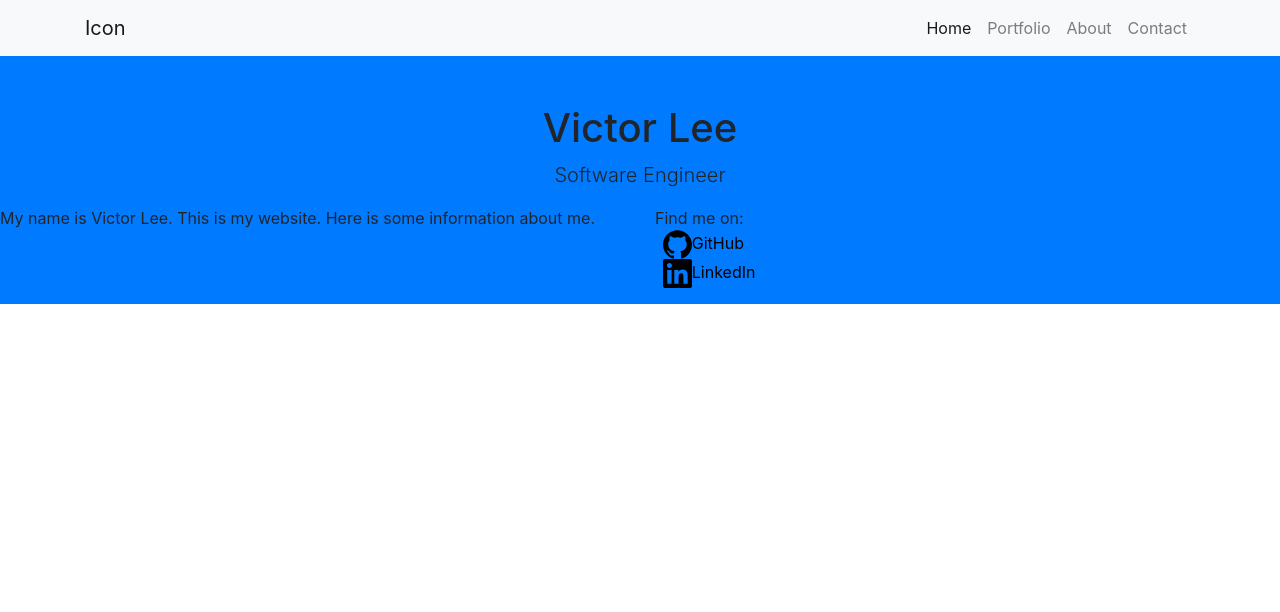
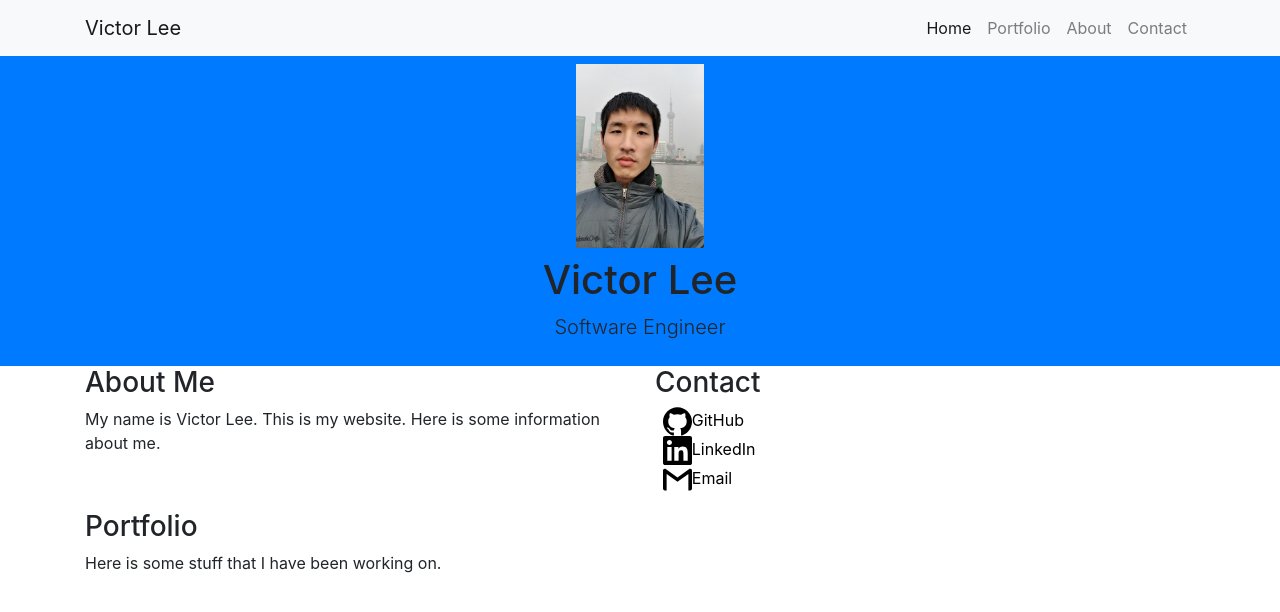
Before and after one commit to soofm/victorlee-website, a website: page src/index.html in a window 1280 px wide. Drawn offline with Linux system fonts and the light colour scheme; files that its build step writes are made by us from their sources.

Commit message:
Added image and formatting to index.html

```diff
--- a/src/index.html
+++ b/src/index.html
@@ -14,7 +14,7 @@
     <link href="vendor/bootstrap/css/bootstrap.min.css" rel="stylesheet" />
 
     <!-- Custom styles for this template -->
-    <link href="css/index.css" rel="stylesheet" />
+    <link href="styles/index.css" rel="stylesheet" />
 
   </head>
 
@@ -23,7 +23,7 @@
     <!-- Navigation -->
     <nav class="navbar navbar-expand-lg navbar-light bg-light fixed-top">
       <div class="container">
-        <a class="navbar-brand" href="#">Icon</a>
+        <a class="navbar-brand" href="#">Victor Lee</a>
         <button class="navbar-toggler" type="button" data-toggle="collapse" data-target="#navbarResponsive" aria-controls="navbarResponsive" aria-expanded="false" aria-label="Toggle navigation">
           <span class="navbar-toggler-icon"></span>
         </button>
@@ -49,29 +49,39 @@
     </nav>
 
     <!-- Page Content -->
-    <section class="bg-primary" id="content">
-      <div class="container">
+    <section class="bg-primary" id="splash">
+      <div class="container p-2">
+        <div class="col-lg-12 text-center">
+          <img src="assets/20180117_021753_HDR.jpg" alt="Photo" />
+          <h1 class="mt-2">Victor Lee</h1>
+          <p class="lead">Software Engineer</p>
+        </div>
+      </div>
+    </section>
+    <section id="info">
+      <div class="container block p3">
         <div class="row">
-            <div class="col-lg-12 text-center">
-              <h1 class="mt-5">Victor Lee</h1>
-              <p class="lead">Software Engineer</p>
-            </div>
+          <div class="col sm-col-9 px2" id="about">
+            <h3 class="mb-2">About Me</h3>
+            <p>My name is Victor Lee. This is my website. Here is some information about me.</p>
           </div>
-        </div>
-        <div class="row">
-          <section class="col" id="about">
-            <p>My name is Victor Lee. This is my website. Here is some information about me.</p>
-          </section>
-          <section class="col" id="social">
-            Find me on:
+          <div class="col sm-col-3 px2" id="social">
+            <h3 class="mb2">Contact</h3>
             <ul class="list-unstyled">
               <li><a href="https://github.com/soofm"><img src="assets/github.svg" alt="GitHub" />GitHub</a></li>
               <li><a href="https://www.linkedin.com/in/victor-lee-b1b00846/"><img src="assets/linkedin.svg" alt="LinkedIn" />LinkedIn</a></li>
+              <li><a href="mailto:victorlee228@gmail.com"><img src="assets/gmail.svg" alt="Gmail" />Email</a></li>
             </ul>
-          </section>
+          </div>
         </div>
       </div>
-  </section>
+    </section>
+    <section id="portfolio">
+      <div class="container">
+        <h3>Portfolio</h3>
+        <p>Here is some stuff that I have been working on.</p>
+      </div>
+    </section>
 
     <!-- Bootstrap core JavaScript -->
     <script src="vendor/jquery/jquery.min.js"></script>
--- a/src/styles/index.css
+++ b/src/styles/index.css
@@ -6,6 +6,10 @@ body {
   body {
     padding-top: 3.5rem;
   }
+}
+
+#splash img {
+  width: 8rem;
 }
 
 #social ul {
```
Also changed, not shown: src/assets/20180117_021753_HDR.jpg (added).
